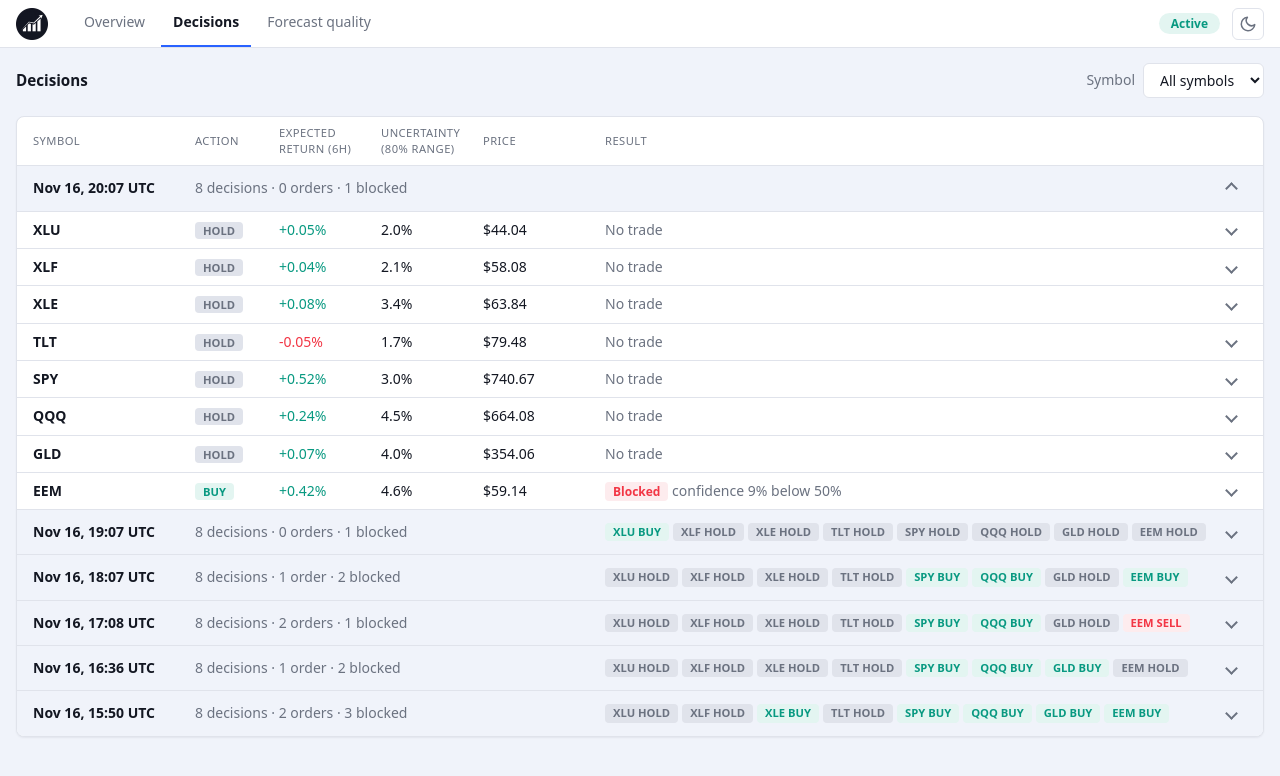
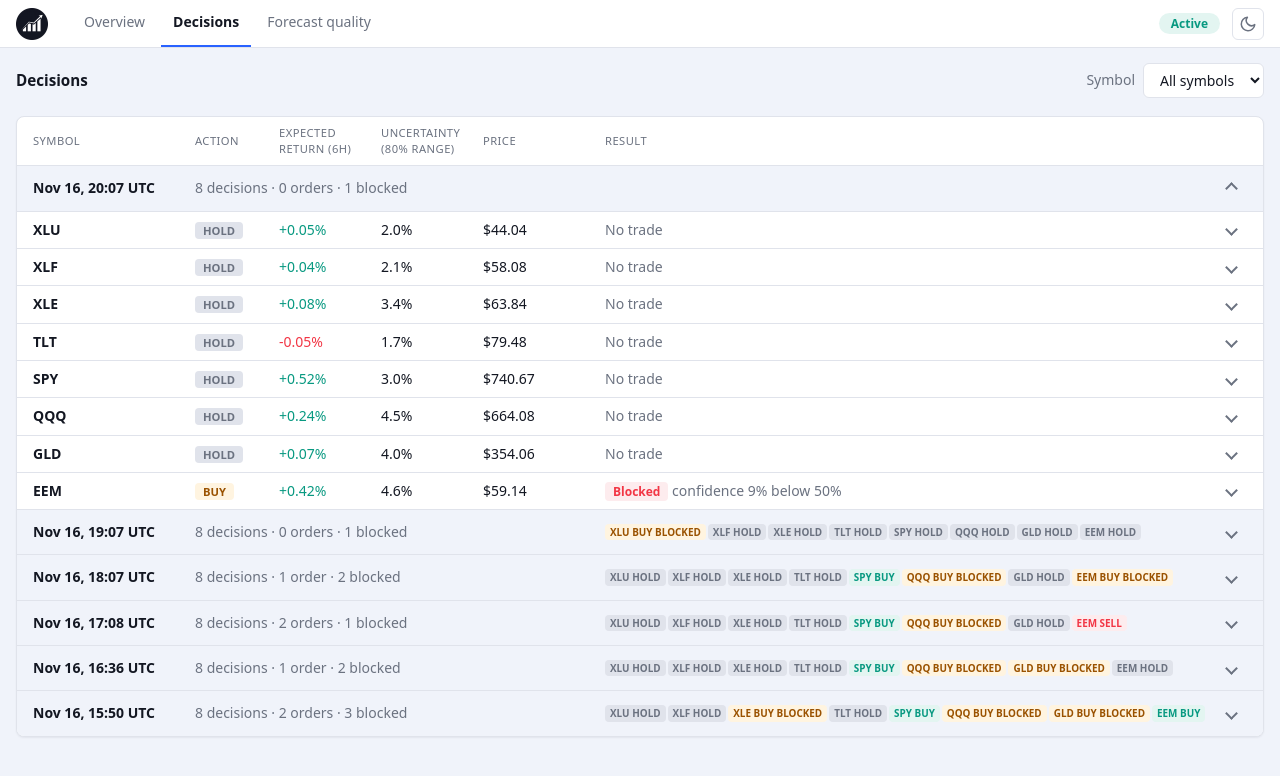
Before and after one commit to capucine-masson/paper-trading, a React (Vite) app in the folder web/: page / in a window 1280 px wide. Both pictures are taken after a click on the tab "Decisions". Shown: the top 776 px of the page. Built offline with nearby package versions, Linux system fonts and the light colour scheme.

Commit message:
ux ui decisions

```diff
--- a/web/src/components/Decisions.tsx
+++ b/web/src/components/Decisions.tsx
@@ -86,6 +86,9 @@ function plural(count: number, noun: string): string {
   return `${count} ${noun}${count === 1 ? "" : "s"}`;
 }
 
+/** A blocked decision is only a proposal: it gets an orange pill instead of the green or red one. */
+const pillClass = (d: DecisionView): string => `pill pill-${d.verdict === "blocked" ? "blocked" : d.action}`;
+
 function CycleGroup({ decisions, defaultOpen }: { decisions: DecisionView[]; defaultOpen: boolean }) {
   const orders = decisions.filter((d) => d.order !== null).length;
   const blocked = decisions.filter((d) => d.verdict === "blocked").length;
@@ -98,8 +101,9 @@ function CycleGroup({ decisions, defaultOpen }: { decisions: DecisionView[]; def
         </span>
         <span className="cycle-pills">
           {decisions.map((d) => (
-            <span key={d.symbol} className={`pill pill-${d.action}`}>
+            <span key={d.symbol} className={pillClass(d)}>
               {d.symbol} {d.action}
+              {d.verdict === "blocked" ? " blocked" : ""}
             </span>
           ))}
         </span>
@@ -117,7 +121,7 @@ function DecisionRow({ decision: d }: { decision: DecisionView }) {
       <summary className="decision-summary">
         <strong>{d.symbol}</strong>
         <span>
-          <span className={`pill pill-${d.action}`}>{d.action}</span>
+          <span className={pillClass(d)}>{d.action}</span>
         </span>
         <Expected decision={d} />
         <span className="col-range">{d.forecast === null ? NOT_AVAILABLE : formatPercentOne(rangeWidth(d.forecast))}</span>
--- a/web/src/styles.css
+++ b/web/src/styles.css
@@ -847,8 +847,13 @@ select:hover {
 .cycle-pills {
   grid-column: 6;
   display: flex;
-  flex-wrap: wrap;
-  gap: var(--space-1);
+  gap: 2px;
+}
+
+.cycle-pills .pill {
+  padding: 1px 5px;
+  font-size: 0.62rem;
+  white-space: nowrap;
 }
 
 .decision-row {
@@ -917,6 +922,11 @@ select:hover {
 .pill-sell {
   background: var(--down-soft);
   color: var(--down);
+}
+
+.pill-blocked {
+  background: var(--warn-soft);
+  color: var(--warn);
 }
 
 .fan {
```
